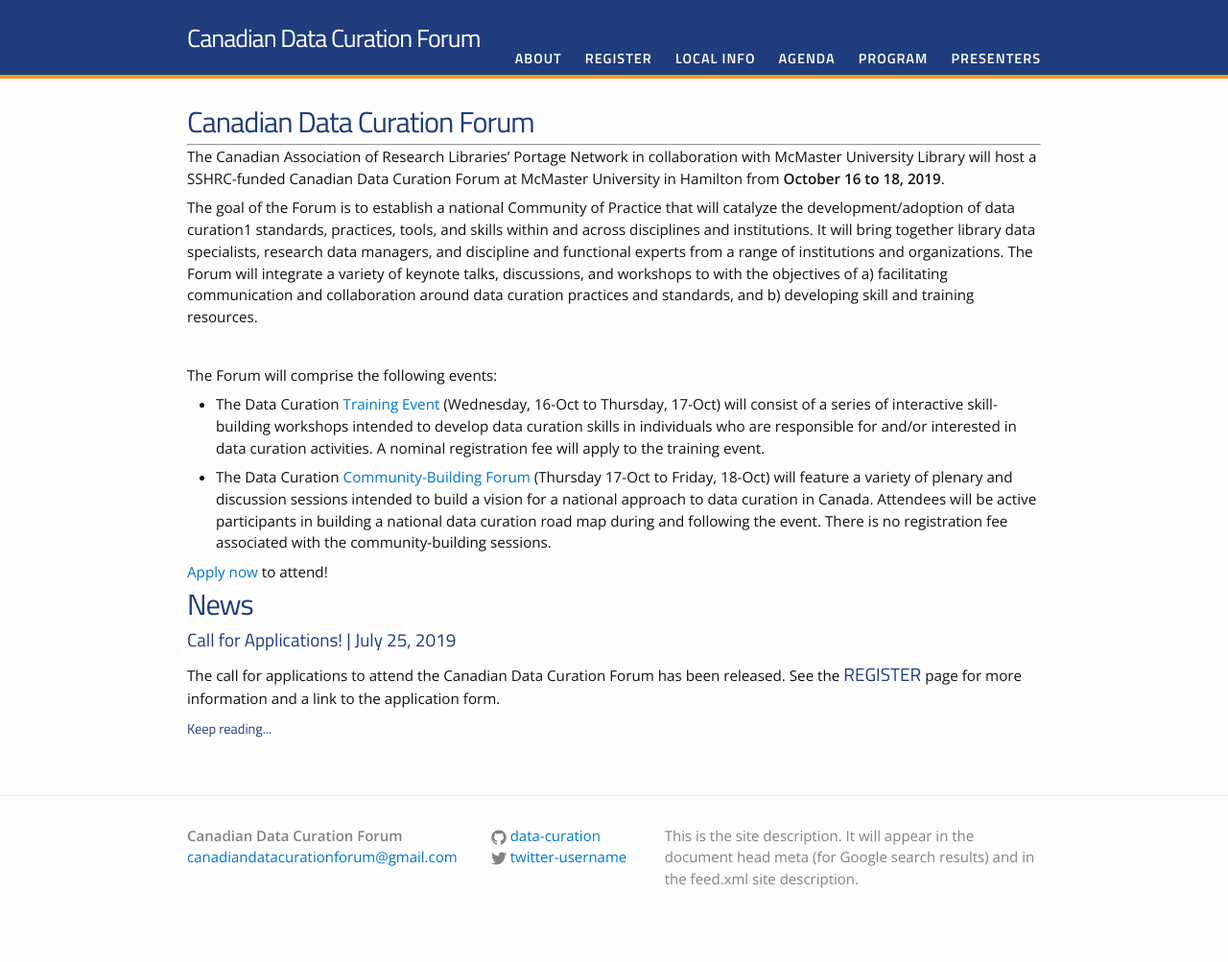
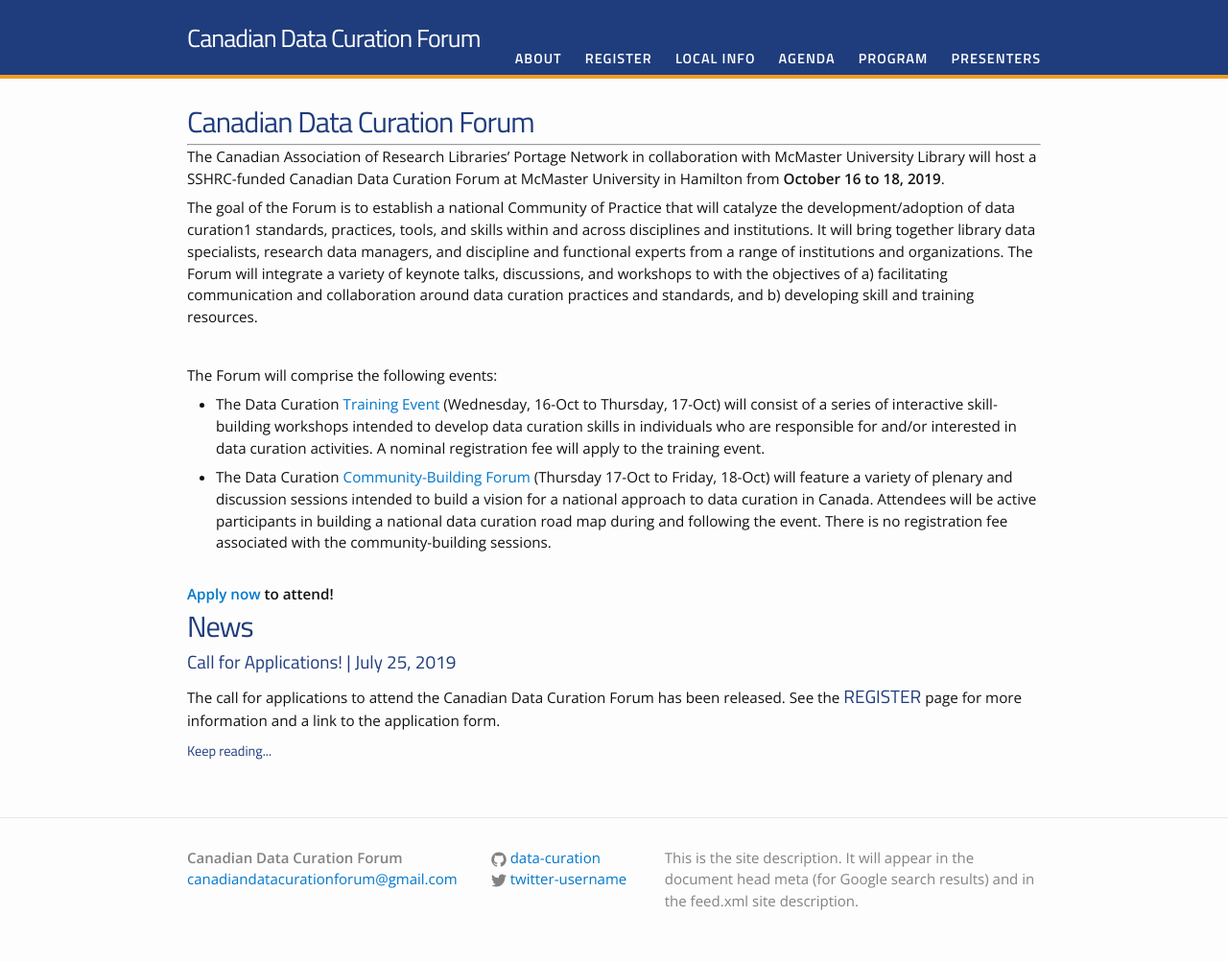
Before and after one commit to data-curation/data-curation.github.io, a Jekyll site: the page built from index.md, in a window 1280 px wide. Shown: the whole page at 96% size. Built offline with Jekyll 4.4.1, drawn with Linux system fonts in a browser that asks for light colours; our own code applies the rules of GitHub Pages for plain Markdown files; before the commit the page ends 980 px from its top, so only the background shows below that.

Commit message:
Update index.md

```diff
--- a/index.md
+++ b/index.md
@@ -17,7 +17,9 @@ The Forum will comprise the following events:
 
 * The Data Curation [Community-Building Forum](../agenda#-community-building-forum) (Thursday 17-Oct to Friday, 18-Oct) will feature a variety of plenary and discussion sessions intended to build a vision for a national approach to data curation in Canada. Attendees will be active participants in building a national data curation road map during and following the event. There is no registration fee associated with the community-building sessions.
 
-[Apply now](../register) to attend!
+<br />
+**[Apply now](../register) to attend!**
+<br />
 
 <h1 class="post-title">News</h1>
 
```
